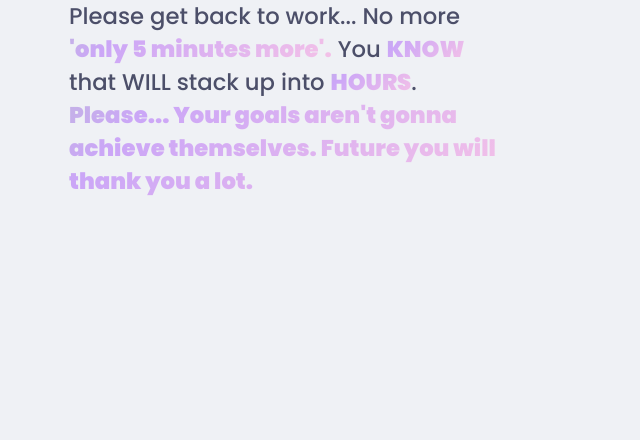
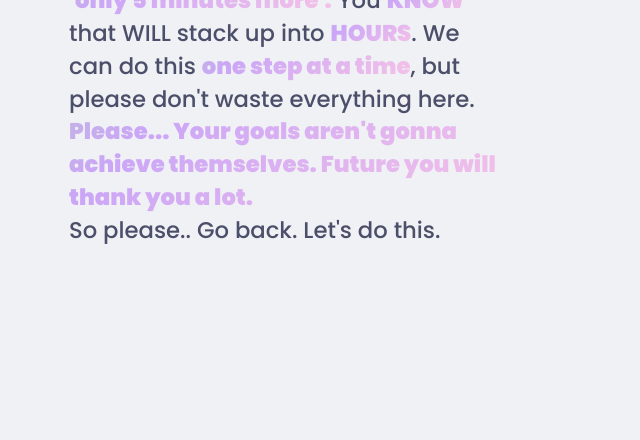
Before and after one commit to nwacrosss/stop-procrastinating, a plain HTML site: page index.html in a window 1280 px wide. Shown: the part 360-800 px from the top of the page, without its empty margins (311-951 px from the left). Drawn offline with Linux system fonts and the light colour scheme.

Commit message:
Update index.html

```diff
--- a/index.html
+++ b/index.html
@@ -3,7 +3,7 @@
 <head>
   <meta charset="utf-8">
   <meta name="viewport" content="width=device-width, initial-scale=1">
-  <title>Focus</title>
+  <title>Take a Step Back</title>
   <link rel="preconnect" href="https://fonts.googleapis.com">
   <link rel="preconnect" href="https://fonts.gstatic.com" crossorigin>
   <link href="https://fonts.googleapis.com/css2?family=Poppins:wght@500;700;800;900&display=swap" rel="stylesheet">
@@ -150,7 +150,7 @@
   <main class="card">
     <h1>Stop procrastinating.<br><span>Focus.</span></h1>
     <p>
-      Please get back to work... No more <strong>'only 5 minutes more'.</strong> You <strong>KNOW</strong> that WILL stack up into <strong>HOURS</strong>. <br><strong>Please... Your goals aren't gonna achieve themselves. Future you will thank you a lot.</strong>
+      Please get back to work... No more <strong>'only 5 minutes more'.</strong> You <strong>KNOW</strong> that WILL stack up into <strong>HOURS</strong>. We can do this <strong>one step at a time</strong>, but please don't waste everything here. </strong><br><strong>Please... Your goals aren't gonna achieve themselves. Future you will thank you a lot.</strong><br>So please.. Go back. Let's do this.</r>
     </p>
   </main>
 </body>
```
